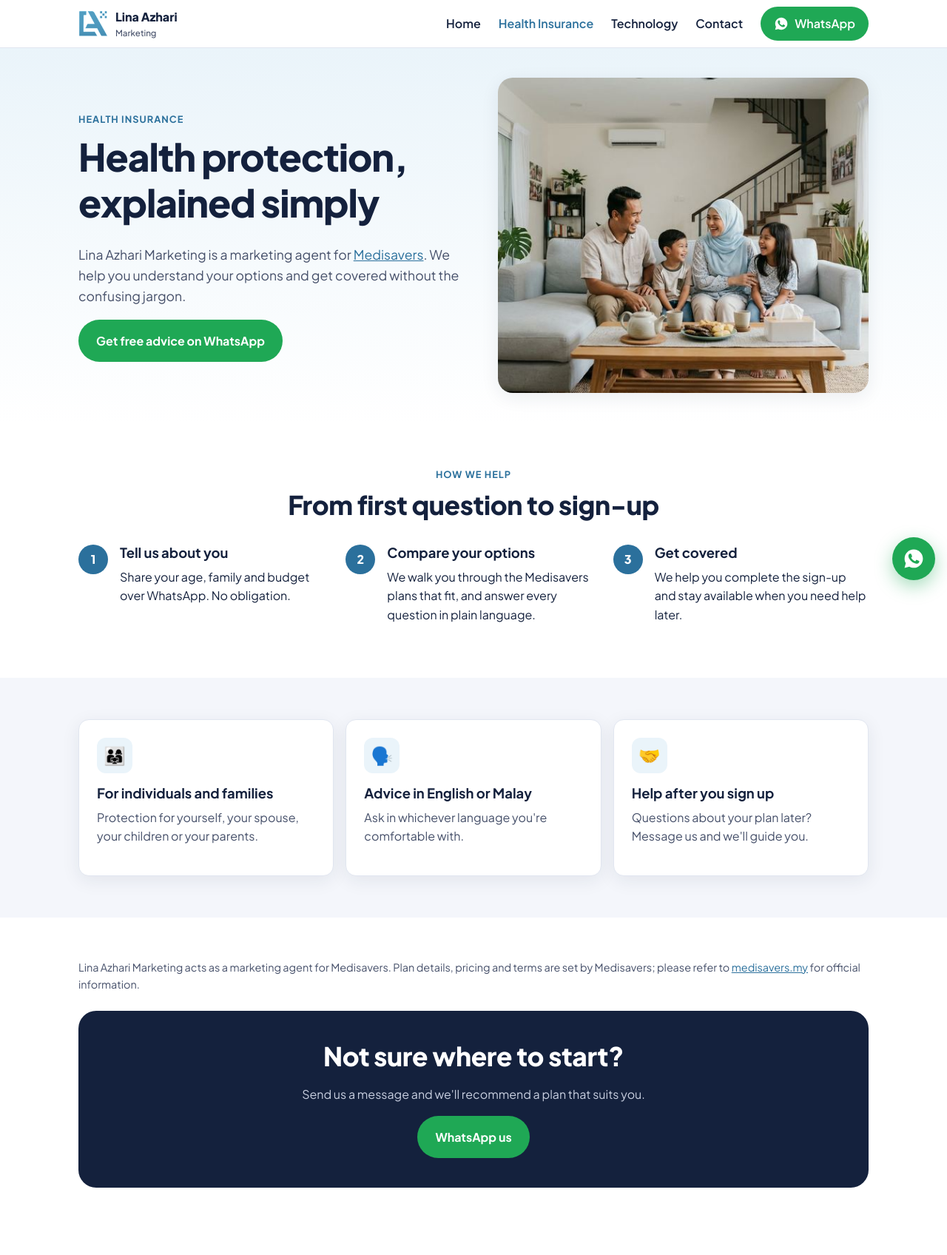
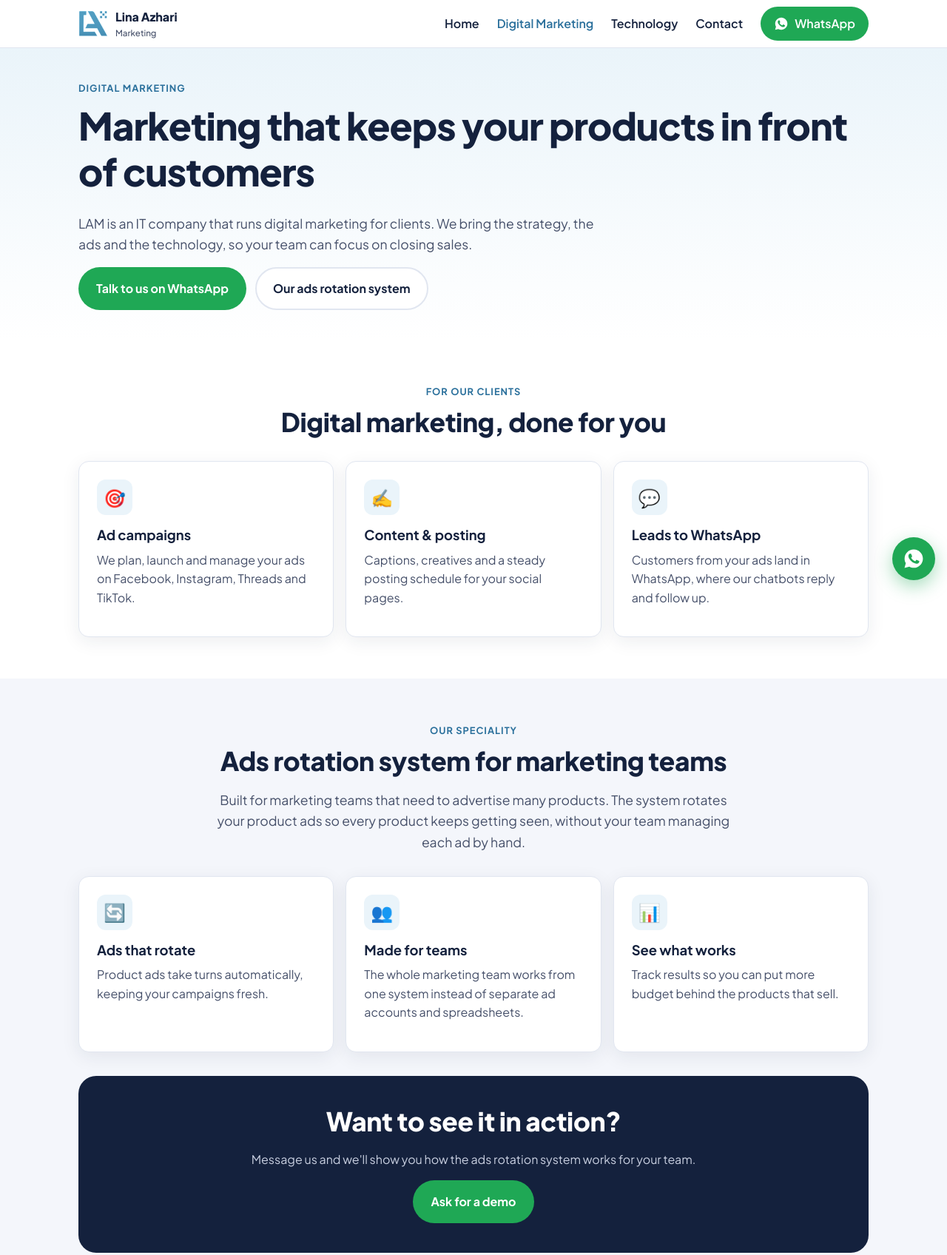
Before and after one commit to MasterAzhari/lina-azhari-website, a plain HTML site: page digital-marketing.html in a window 1280 px wide. Shown: the top 1696 px of the page at 74% size. Drawn offline with Linux system fonts and the light colour scheme.

Commit message:
Reposition LAM as IT and digital marketing company
Remove health insurance / Medisavers content, add Digital Marketing page with the ads rotation system, rename MasterBlaster to MasterBlast, describe Pibot as an intelligent chatbot.

Co-Authored-By: Claude Opus 5.5 <noreply@anthropic.com>

```diff
--- a/assets/config.js
+++ b/assets/config.js
@@ -13,7 +13,6 @@ window.LAM_CONFIG = {
   links: {
     masterbot: "https://masterbot.lam.my",
     masterads: "https://ads.lam.my",
-    blaster: "https://blaster.lam.my",
-    medisavers: "https://www.medisavers.my/"
+    blaster: "https://blaster.lam.my"
   }
 };
--- a/insurance.html
+++ b/digital-marketing.html
@@ -3,15 +3,15 @@
 <head>
   <meta charset="utf-8">
   <meta name="viewport" content="width=device-width, initial-scale=1">
-  <title>Health Insurance with Medisavers | Lina Azhari Marketing</title>
-  <meta name="description" content="Lina Azhari Marketing is a marketing agent for Medisavers health insurance. Get clear advice and help choosing a plan for you and your family.">
+  <title>Digital Marketing &amp; Ads Rotation | Lina Azhari Marketing</title>
+  <meta name="description" content="LAM runs digital marketing for clients and offers an ads rotation system built for marketing teams to advertise their products.">
   <meta name="theme-color" content="#2b709c">
-  <link rel="canonical" href="https://lam.my/insurance.html">
+  <link rel="canonical" href="https://lam.my/digital-marketing.html">
   <meta property="og:type" content="website">
   <meta property="og:site_name" content="Lina Azhari Marketing">
-  <meta property="og:title" content="Health Insurance with Medisavers | Lina Azhari Marketing">
-  <meta property="og:description" content="Lina Azhari Marketing is a marketing agent for Medisavers health insurance. Get clear advice and help choosing a plan for you and your family.">
-  <meta property="og:url" content="https://lam.my/insurance.html">
+  <meta property="og:title" content="Digital Marketing &amp; Ads Rotation | Lina Azhari Marketing">
+  <meta property="og:description" content="LAM runs digital marketing for clients and offers an ads rotation system built for marketing teams to advertise their products.">
+  <meta property="og:url" content="https://lam.my/digital-marketing.html">
   <meta property="og:image" content="https://lam.my/assets/og-image.png">
   <meta property="og:locale" content="en_MY">
   <link rel="icon" href="assets/favicon.png" type="image/png">
@@ -31,7 +31,7 @@
       <button class="nav-toggle" aria-label="Open menu" aria-expanded="false" aria-controls="nav">☰</button>
       <nav class="nav" id="nav">
       <a href="index.html">Home</a>
-      <a href="insurance.html" aria-current="page">Health Insurance</a>
+      <a href="digital-marketing.html" aria-current="page">Digital Marketing</a>
       <a href="technology.html">Technology</a>
       <a href="contact.html">Contact</a>
         <a class="btn btn-wa" data-wa href="#"><svg viewBox="0 0 24 24" aria-hidden="true"><path d="M12.04 2C6.58 2 2.13 6.45 2.13 11.91c0 1.75.46 3.45 1.32 4.95L2.05 22l5.25-1.38c1.45.79 3.08 1.21 4.74 1.21 5.46 0 9.91-4.45 9.91-9.91C21.95 6.45 17.5 2 12.04 2zm5.8 14.03c-.24.68-1.42 1.32-1.96 1.37-.5.05-1.13.07-1.82-.11-.42-.13-.96-.31-1.65-.61-2.9-1.25-4.8-4.17-4.94-4.36-.14-.19-1.18-1.57-1.18-3s.75-2.13 1.02-2.42c.27-.29.58-.36.78-.36h.56c.18 0 .42-.07.66.5.24.58.82 2 .89 2.15.07.14.12.31.02.5-.1.19-.14.31-.29.48-.14.17-.3.37-.43.5-.14.14-.29.3-.13.58.17.29.74 1.22 1.59 1.98 1.09.97 2.01 1.27 2.3 1.42.29.14.46.12.63-.07.17-.19.72-.84.92-1.13.19-.29.38-.24.65-.14.27.1 1.7.8 1.99.95.29.14.48.22.55.34.07.12.07.7-.17 1.38z"/></svg> WhatsApp</a>
@@ -41,48 +41,48 @@
 
   <main>
     <section class="page-hero">
-      <div class="wrap hero-grid">
-        <div>
-        <span class="eyebrow">Health insurance</span>
-        <h1>Health protection, explained simply</h1>
-        <p class="lead">Lina Azhari Marketing is a marketing agent for <a data-link="medisavers" href="#" target="_blank" rel="noopener">Medisavers</a>. We help you understand your options and get covered without the confusing jargon.</p>
+      <div class="wrap">
+        <span class="eyebrow">Digital marketing</span>
+        <h1>Marketing that keeps your products in front of customers</h1>
+        <p class="lead">LAM is an IT company that runs digital marketing for clients. We bring the strategy, the ads and the technology, so your team can focus on closing sales.</p>
         <div class="btn-row">
-          <a class="btn btn-wa" data-wa="Hi LAM, I'd like advice on Medisavers health insurance." href="#">Get free advice on WhatsApp</a>
+          <a class="btn btn-wa" data-wa="Hi LAM, I'd like to know more about your digital marketing and ads rotation system." href="#">Talk to us on WhatsApp</a>
+          <a class="btn btn-ghost" href="#ads-rotation">Our ads rotation system</a>
         </div>
-        </div>
-        <img class="hero-img" src="assets/img/insurance.jpg" srcset="assets/img/insurance-800.jpg 800w, assets/img/insurance.jpg 1376w" sizes="(min-width: 900px) 50vw, 100vw" width="1376" height="768" alt="Malaysian family laughing together on the sofa at home" fetchpriority="high">
       </div>
     </section>
 
     <section class="section">
       <div class="wrap">
         <div class="center">
-          <span class="eyebrow">How we help</span>
-          <h2>From first question to sign-up</h2>
+          <span class="eyebrow">For our clients</span>
+          <h2>Digital marketing, done for you</h2>
         </div>
-        <div class="grid grid-3 steps" style="margin-top:32px">
-          <div class="step"><h3>Tell us about you</h3><p>Share your age, family and budget over WhatsApp. No obligation.</p></div>
-          <div class="step"><h3>Compare your options</h3><p>We walk you through the Medisavers plans that fit, and answer every question in plain language.</p></div>
-          <div class="step"><h3>Get covered</h3><p>We help you complete the sign-up and stay available when you need help later.</p></div>
+        <div class="grid grid-3" style="margin-top:32px">
+          <div class="card"><div class="card-icon" aria-hidden="true">🎯</div><h3>Ad campaigns</h3><p>We plan, launch and manage your ads on Facebook, Instagram, Threads and TikTok.</p></div>
+          <div class="card"><div class="card-icon" aria-hidden="true">✍️</div><h3>Content &amp; posting</h3><p>Captions, creatives and a steady posting schedule for your social pages.</p></div>
+          <div class="card"><div class="card-icon" aria-hidden="true">💬</div><h3>Leads to WhatsApp</h3><p>Customers from your ads land in WhatsApp, where our chatbots reply and follow up.</p></div>
         </div>
       </div>
     </section>
 
-    <section class="section section-soft">
-      <div class="wrap grid grid-3">
-        <div class="card"><div class="card-icon" aria-hidden="true">👨‍👩‍👧</div><h3>For individuals and families</h3><p>Protection for yourself, your spouse, your children or your parents.</p></div>
-        <div class="card"><div class="card-icon" aria-hidden="true">🗣️</div><h3>Advice in English or Malay</h3><p>Ask in whichever language you're comfortable with.</p></div>
-        <div class="card"><div class="card-icon" aria-hidden="true">🤝</div><h3>Help after you sign up</h3><p>Questions about your plan later? Message us and we'll guide you.</p></div>
-      </div>
-    </section>
-
-    <section class="section">
+    <section class="section section-soft" id="ads-rotation">
       <div class="wrap">
-        <p style="font-size:.9rem;color:var(--ink-soft)">Lina Azhari Marketing acts as a marketing agent for Medisavers. Plan details, pricing and terms are set by Medisavers; please refer to <a data-link="medisavers" href="#" target="_blank" rel="noopener">medisavers.my</a> for official information.</p>
-        <div class="cta-band" style="margin-top:24px">
-          <h2>Not sure where to start?</h2>
-          <p>Send us a message and we'll recommend a plan that suits you.</p>
-          <div class="btn-row"><a class="btn btn-wa" data-wa="Hi LAM, I'd like advice on Medisavers health insurance." href="#">WhatsApp us</a></div>
+        <div class="center">
+          <span class="eyebrow">Our speciality</span>
+          <h2>Ads rotation system for marketing teams</h2>
+          <p class="lead">Built for marketing teams that need to advertise many products. The system rotates your product ads so every product keeps getting seen, without your team managing each ad by hand.</p>
+        </div>
+        <!-- TODO: confirm exact features of the ads rotation system with LAM -->
+        <div class="grid grid-3" style="margin-top:32px">
+          <div class="card"><div class="card-icon" aria-hidden="true">🔄</div><h3>Ads that rotate</h3><p>Product ads take turns automatically, keeping your campaigns fresh.</p></div>
+          <div class="card"><div class="card-icon" aria-hidden="true">👥</div><h3>Made for teams</h3><p>The whole marketing team works from one system instead of separate ad accounts and spreadsheets.</p></div>
+          <div class="card"><div class="card-icon" aria-hidden="true">📊</div><h3>See what works</h3><p>Track results so you can put more budget behind the products that sell.</p></div>
+        </div>
+        <div class="cta-band" style="margin-top:32px">
+          <h2>Want to see it in action?</h2>
+          <p>Message us and we'll show you how the ads rotation system works for your team.</p>
+          <div class="btn-row"><a class="btn btn-wa" data-wa="Hi LAM, I'd like a demo of the ads rotation system." href="#">Ask for a demo</a></div>
         </div>
       </div>
     </section>
@@ -93,7 +93,7 @@
     <div class="wrap">
       <div>
         <a class="logo" href="index.html"><img class="logo-img" src="assets/logo-icon.png" alt="" width="40" height="40"><span>Lina Azhari<small>Marketing</small></span></a>
-        <p style="margin-top:12px">Health insurance marketing and technology development, serving Malaysians since 2018.</p>
+        <p style="margin-top:12px">IT company for digital marketing, ads rotation and smart chatbots, serving Malaysians since 2018.</p>
         <p data-address></p>
         <!-- TODO: add SSM registration number if available -->
         <p>&copy; <span data-year></span> Lina Azhari Marketing. All rights reserved.</p>
@@ -101,7 +101,8 @@
       <div>
         <h4>What we do</h4>
         <ul>
-          <li><a href="insurance.html">Health insurance</a></li>
+          <li><a href="digital-marketing.html">Digital marketing</a></li>
+          <li><a href="digital-marketing.html#ads-rotation">Ads rotation system</a></li>
           <li><a href="technology.html#services">Apps &amp; websites</a></li>
           <li><a href="technology.html#products">Our products</a></li>
         </ul>
```
Also changed, not shown: contact.html (+7 -5 lines), index.html (+26 -25 lines), technology.html (+14 -12 lines), assets/img/insurance-800.jpg (deleted), assets/img/insurance.jpg (deleted), 1 other file.
